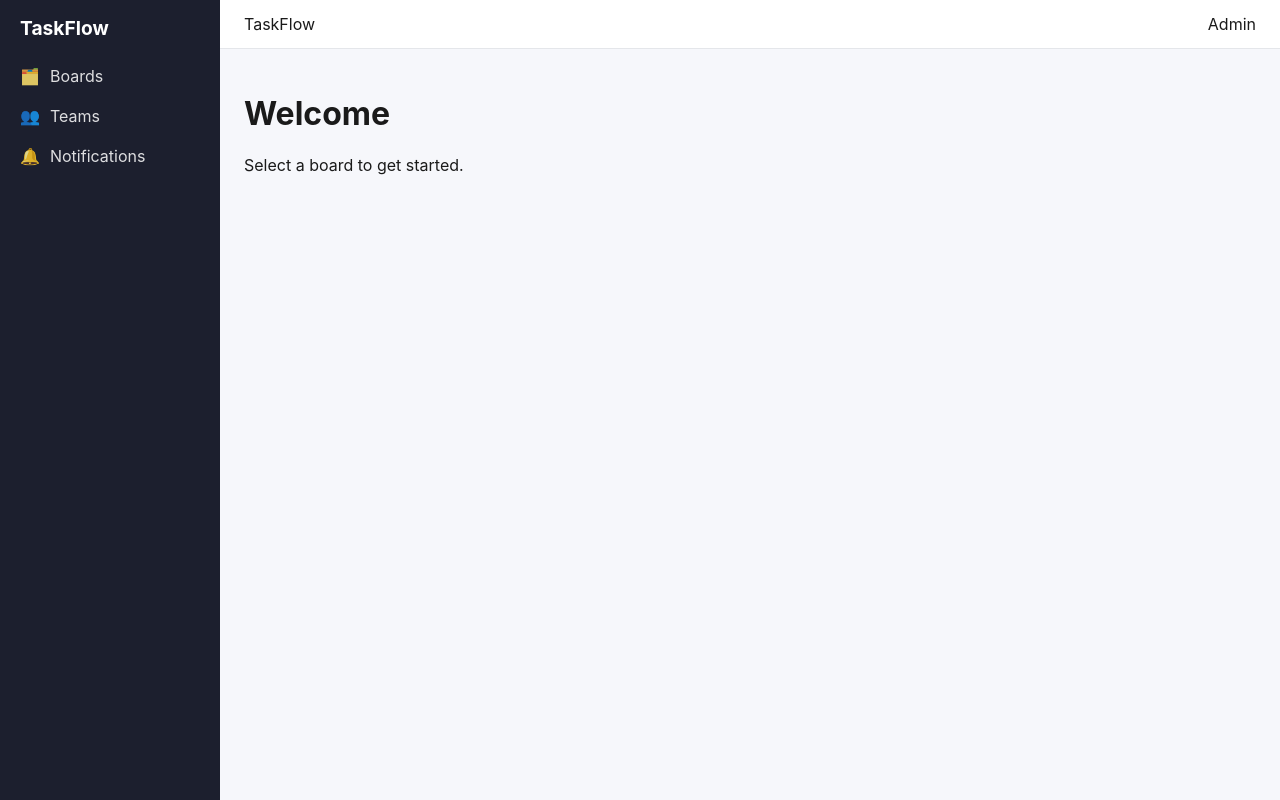
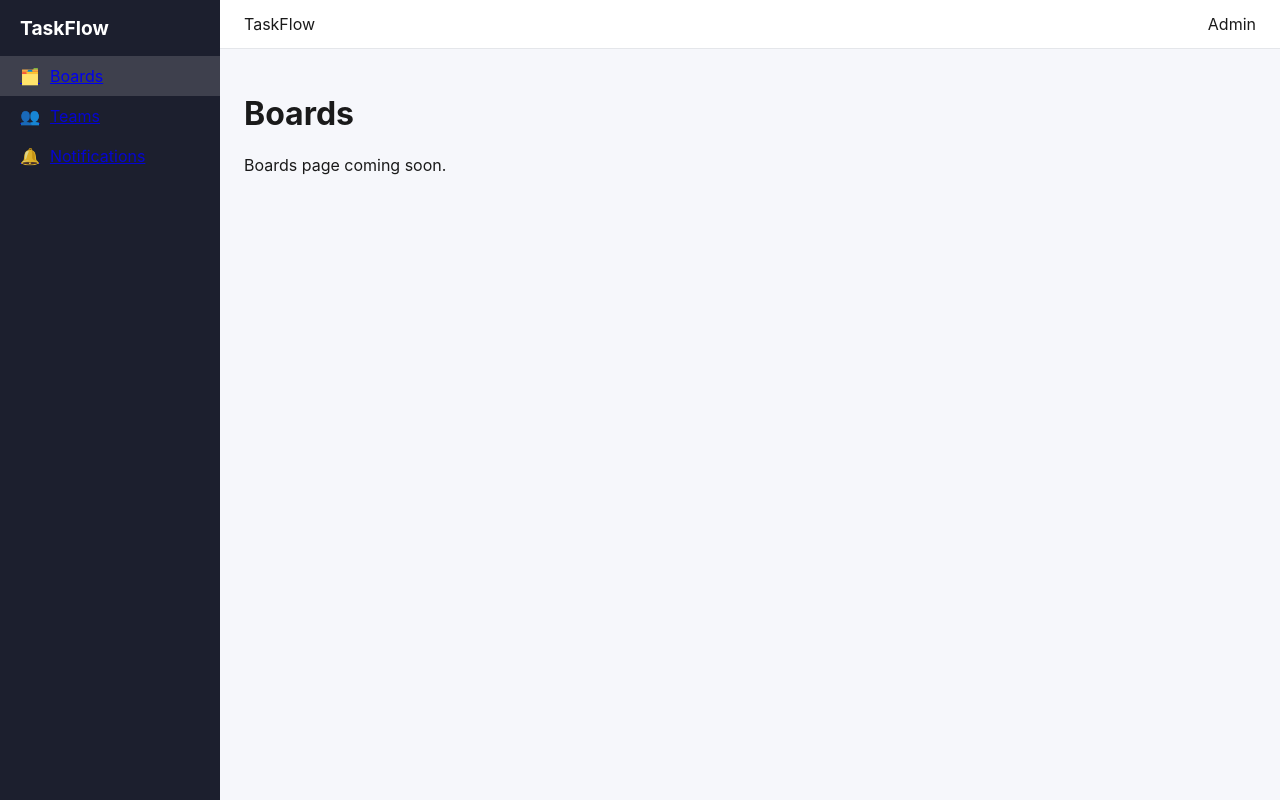
Before and after one commit to Abena9/taskflow, a React (Vite) app: page / in a window 1280 px wide. Built offline with nearby package versions, Linux system fonts and the light colour scheme.

Commit message:
Set up client-side routing with React Router

```diff
--- a/src/App.jsx
+++ b/src/App.jsx
@@ -1,10 +1,23 @@
+import { Routes, Route } from 'react-router-dom'
 import Layout from './components/Layout.jsx'
+import Boards from './pages/Boards.jsx'
+import Teams from './pages/Teams.jsx'
+import Notifications from './pages/Notifications.jsx'
+import Login from './pages/Login.jsx'
+import Signup from './pages/Signup.jsx'
+import NotFound from './pages/NotFound.jsx'
 
 function App() {
   return (
     <Layout>
-      <h1>Welcome</h1>
-      <p>Select a board to get started.</p>
+      <Routes>
+        <Route path="/" element={<Boards />} />
+        <Route path="/teams" element={<Teams />} />
+        <Route path="/notifications" element={<Notifications />} />
+        <Route path="/login" element={<Login />} />
+        <Route path="/signup" element={<Signup />} />
+        <Route path="*" element={<NotFound />} />
+      </Routes>
     </Layout>
   )
 }
--- a/src/components/Sidebar.jsx
+++ b/src/components/Sidebar.jsx
@@ -1,7 +1,9 @@
+import { NavLink } from 'react-router-dom'
+
 const navItems = [
-  { label: 'Boards', icon: '🗂️' },
-  { label: 'Teams', icon: '👥' },
-  { label: 'Notifications', icon: '🔔' },
+  { label: 'Boards', icon: '🗂️', to: '/' },
+  { label: 'Teams', icon: '👥', to: '/teams' },
+  { label: 'Notifications', icon: '🔔', to: '/notifications' },
 ]
 
 function Sidebar() {
@@ -10,10 +12,15 @@ function Sidebar() {
       <div className="sidebar-brand">TaskFlow</div>
       <nav className="sidebar-nav">
         {navItems.map((item) => (
-          <div key={item.label} className="sidebar-item">
+          <NavLink
+            key={item.label}
+            to={item.to}
+            end={item.to === '/'}
+            className={({ isActive }) => 'sidebar-item' + (isActive ? ' active' : '')}
+          >
             <span className="sidebar-icon">{item.icon}</span>
             <span>{item.label}</span>
-          </div>
+          </NavLink>
         ))}
       </nav>
     </aside>
--- a/src/index.css
+++ b/src/index.css
@@ -59,3 +59,8 @@ body {
 .layout-content {
   padding: 24px;
 }
+
+.sidebar-item.active {
+  background: rgba(255, 255, 255, 0.15);
+  opacity: 1;
+}
--- a/src/main.jsx
+++ b/src/main.jsx
@@ -1,10 +1,13 @@
 import React from 'react'
 import ReactDOM from 'react-dom/client'
+import { BrowserRouter } from 'react-router-dom'
 import App from './App.jsx'
 import './index.css'
 
 ReactDOM.createRoot(document.getElementById('root')).render(
   <React.StrictMode>
-    <App />
+    <BrowserRouter>
+      <App />
+    </BrowserRouter>
   </React.StrictMode>
 )
--- /dev/null
+++ b/src/pages/Boards.jsx
@@ -0,0 +1,10 @@
+function Boards() {
+  return (
+    <div>
+      <h1>Boards</h1>
+      <p>Boards page coming soon.</p>
+    </div>
+  )
+}
+
+export default Boards
--- /dev/null
+++ b/src/pages/Login.jsx
@@ -0,0 +1,10 @@
+function Login() {
+  return (
+    <div>
+      <h1>Login</h1>
+      <p>Login page coming soon.</p>
+    </div>
+  )
+}
+
+export default Login
--- /dev/null
+++ b/src/pages/NotFound.jsx
@@ -0,0 +1,10 @@
+function NotFound() {
+  return (
+    <div>
+      <h1>404</h1>
+      <p>Page not found.</p>
+    </div>
+  )
+}
+
+export default NotFound
--- /dev/null
+++ b/src/pages/Notifications.jsx
@@ -0,0 +1,10 @@
+function Notifications() {
+  return (
+    <div>
+      <h1>Notifications</h1>
+      <p>Notifications page coming soon.</p>
+    </div>
+  )
+}
+
+export default Notifications
--- /dev/null
+++ b/src/pages/Signup.jsx
@@ -0,0 +1,10 @@
+function Signup() {
+  return (
+    <div>
+      <h1>Signup</h1>
+      <p>Signup page coming soon.</p>
+    </div>
+  )
+}
+
+export default Signup
--- /dev/null
+++ b/src/pages/Teams.jsx
@@ -0,0 +1,10 @@
+function Teams() {
+  return (
+    <div>
+      <h1>Teams</h1>
+      <p>Teams page coming soon.</p>
+    </div>
+  )
+}
+
+export default Teams
```
